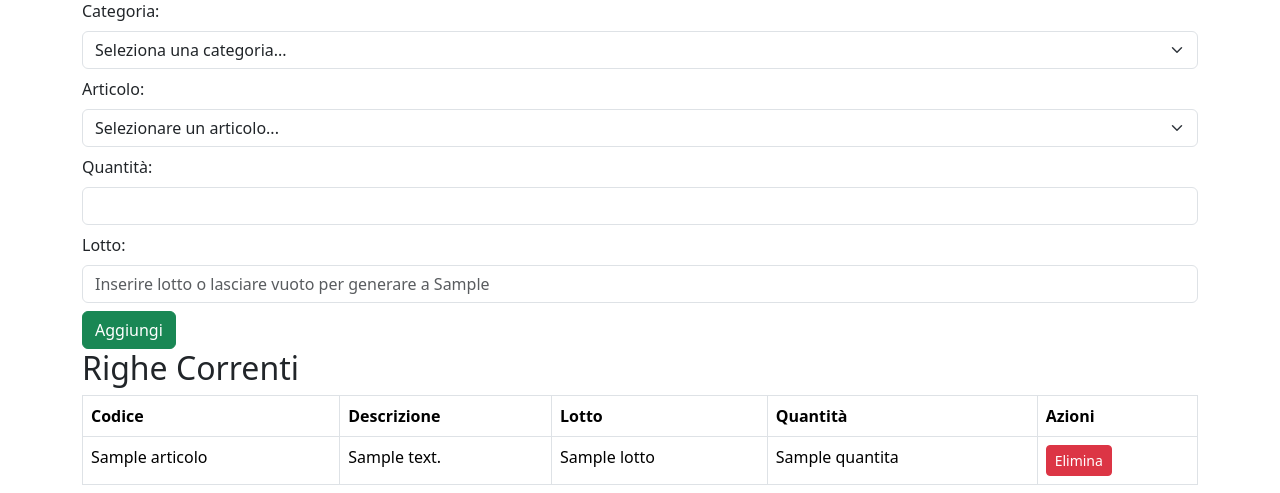
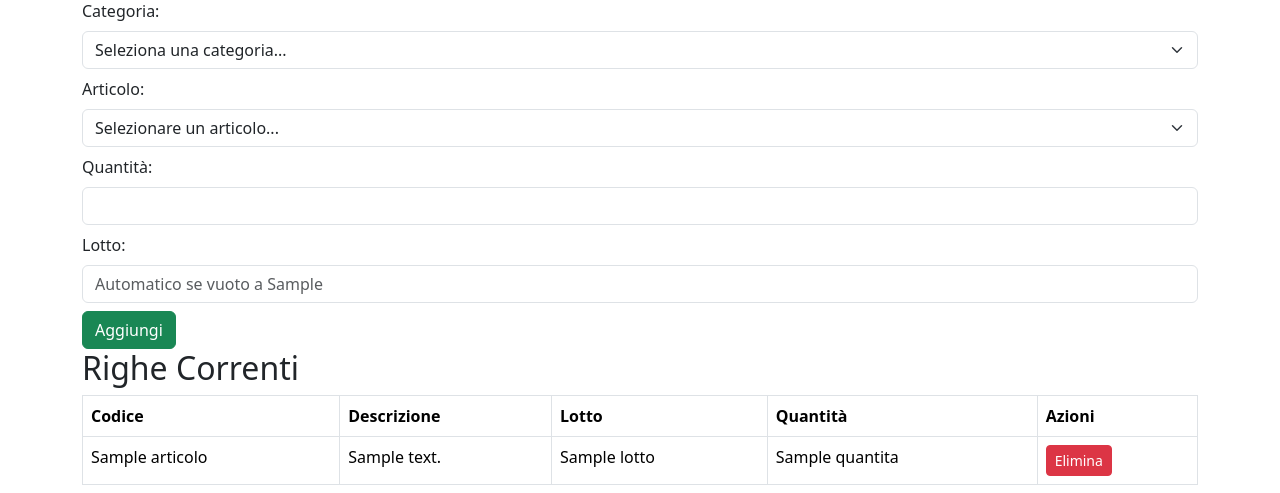
Before and after one commit to Kaminari94/Centrale-delle-Bolle, a Django app: template SitoValat/bolle/templates/carichi/carico_form.html in a window 1280 px wide. Shown: the part 186-679 px from the top of the page. Run offline with Django 3.2, Linux system fonts and the light colour scheme; the template is opened without the code that fills it: most values are stand-ins (such as "Sample title", 1, 10 or a date in 2020).

Commit message:
Fix #22. Descrizione migliore per placeholder campo Lotto in Carichi.

```diff
--- a/SitoValat/bolle/templates/carichi/carico_form.html
+++ b/SitoValat/bolle/templates/carichi/carico_form.html
@@ -36,7 +36,7 @@
     <input type="number" name="quantita" min="1" class="form-control">
 
     <label for="lotto" class="form-label mt-2">Lotto:</label>
-    <input type="text" name="lotto" class="form-control" placeholder="Inserire lotto o lasciare vuoto per generare a {{ data_lotto }}">
+    <input type="text" name="lotto" class="form-control" placeholder="Automatico se vuoto a {{ data_lotto }}">
 
     <button type="submit" name="add_riga" class="btn btn-success mt-2">Aggiungi</button>
 
```
